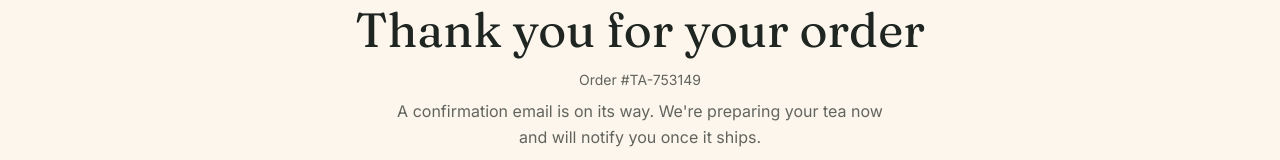
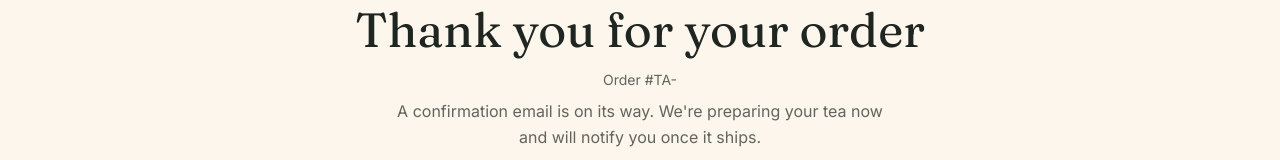
Before and after one commit to julliyuuuh/tea-atelier, a Next.js app: page /order-confirmation in a window 1280 px wide. Shown: the part 195-355 px from the top of the page. Built offline with nearby package versions, Linux system fonts and the light colour scheme.

Commit message:
fixing unique order code

```diff
--- a/app/checkout/page.tsx
+++ b/app/checkout/page.tsx
@@ -74,6 +74,7 @@ export default function CheckoutPage() {
       clearCart();
 
       const params = new URLSearchParams({
+        orderId: data.orderId.toString(),
         subtotal: data.subtotal,
         delivery: data.deliveryFee,
         total: data.total,
--- a/app/order-confirmation/page.tsx
+++ b/app/order-confirmation/page.tsx
@@ -4,19 +4,15 @@ import Link from "next/link";
 import { motion } from "framer-motion";
 import Navbar from "@/components/Navbar";
 import Footer from "@/components/Footer";
-import { useState, useEffect, Suspense } from "react";
+import { Suspense } from "react";
 import { useSearchParams } from "next/navigation";
 
 function OrderConfirmationContent() {
   const searchParams = useSearchParams();
+  const orderId = searchParams.get("orderId");
   const subtotal = parseFloat(searchParams.get("subtotal") || "0");
   const deliveryFee = parseFloat(searchParams.get("delivery") || "0");
   const total = parseFloat(searchParams.get("total") || "0");
-  const [orderNumber, setOrderNumber] = useState("");
-
-  useEffect(() => {
-    setOrderNumber(`TA-${Math.floor(100000 + Math.random() * 900000)}`);
-  }, []);
 
   return (
     <section className="max-w-3xl mx-auto px-6 md:px-8 py-24 text-center">
@@ -32,7 +28,7 @@ function OrderConfirmationContent() {
           Thank you for your order
         </h1>
         <p className="font-body text-sm text-charcoal/70 mb-2">
-          Order #{orderNumber}
+          Order #TA-{orderId}
         </p>
         <p className="font-body text-charcoal/70 leading-relaxed max-w-lg mx-auto mb-12">
           A confirmation email is on its way. We're preparing your tea now and
```
